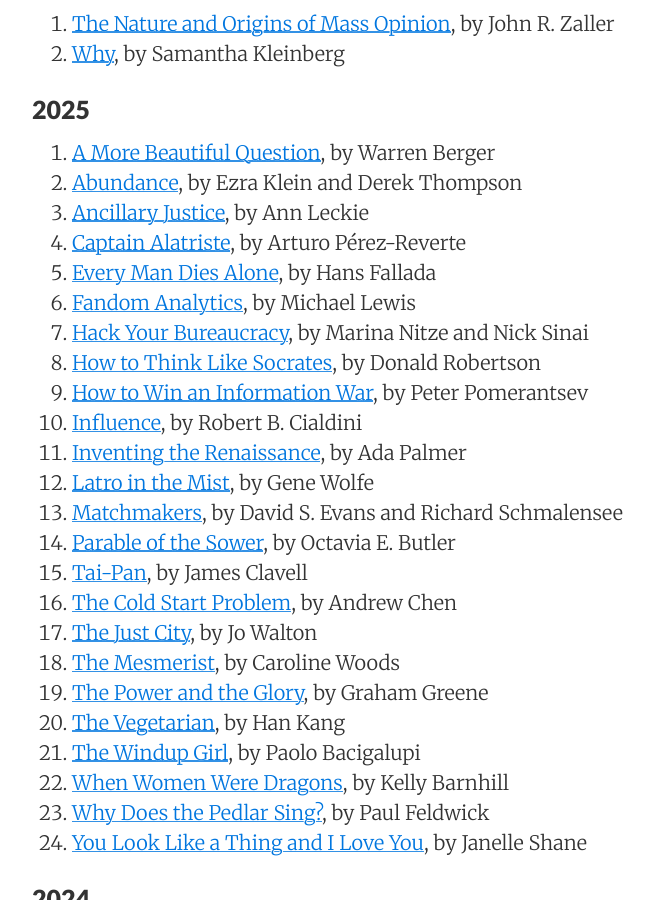
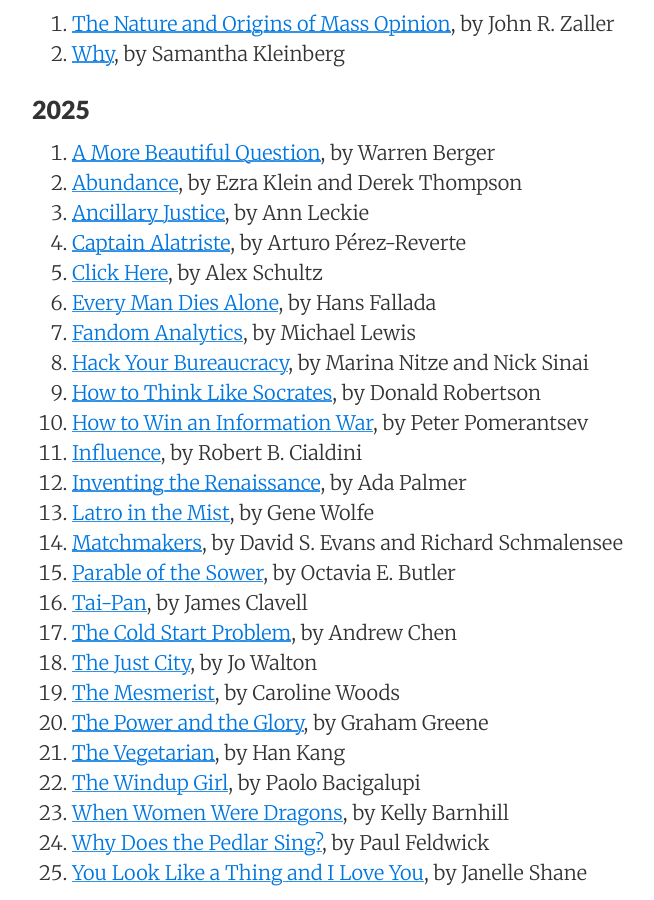
Before and after one commit to sewardlee337/sewardlee337.github.io, a Jekyll site: the page built from readinglist.md, in a window 1280 px wide and 900 px high, scrolled down 410 px. Shown: the whole window, without its empty margins (188-842 px from the left). Built offline with Jekyll 4.4.1, drawn with Linux system fonts in a browser that asks for light colours; nearby versions of some CDN libraries.

Commit message:
update reading list

```diff
--- a/readinglist.md
+++ b/readinglist.md
@@ -22,6 +22,7 @@ _"My alma mater was books, a good library... I could spend the rest of my life r
 1. [Abundance](https://a.co/d/e7hBxOU), by Ezra Klein and Derek Thompson
 1. [Ancillary Justice](https://a.co/d/8JR5whn), by Ann Leckie
 1. [Captain Alatriste](https://a.co/d/3WIzFFv), by Arturo Pérez-Reverte
+1. [Click Here](https://a.co/d/9CTQFkb), by Alex Schultz
 1. [Every Man Dies Alone](https://a.co/d/3H065Ku), by Hans Fallada
 1. [Fandom Analytics](https://www.amazon.com/Fandom-Analytics-Creating-Harnessing-Consumer/dp/3031659244), by Michael Lewis
 1. [Hack Your Bureaucracy](https://a.co/d/cZf18ou), by Marina Nitze and Nick Sinai
```
